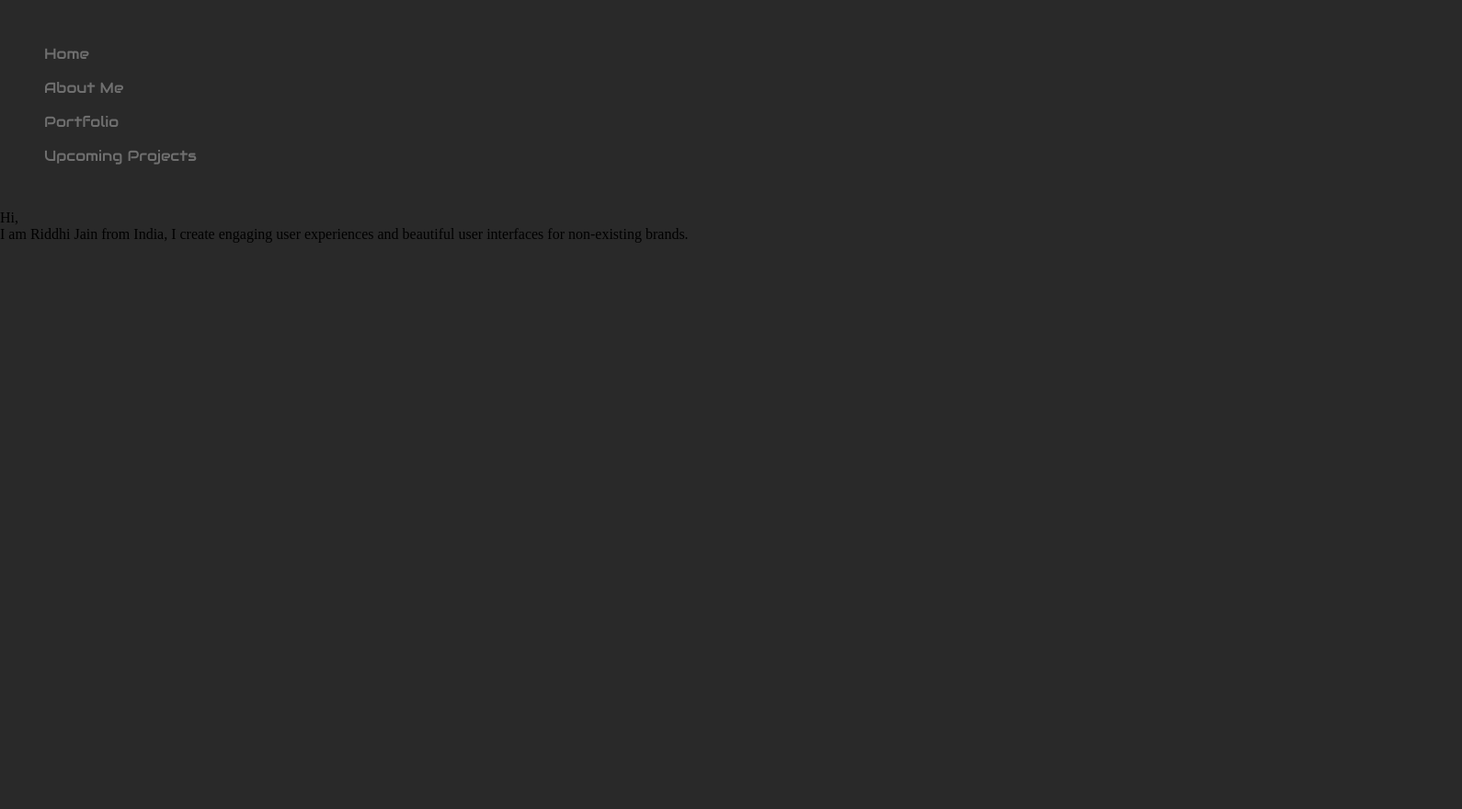
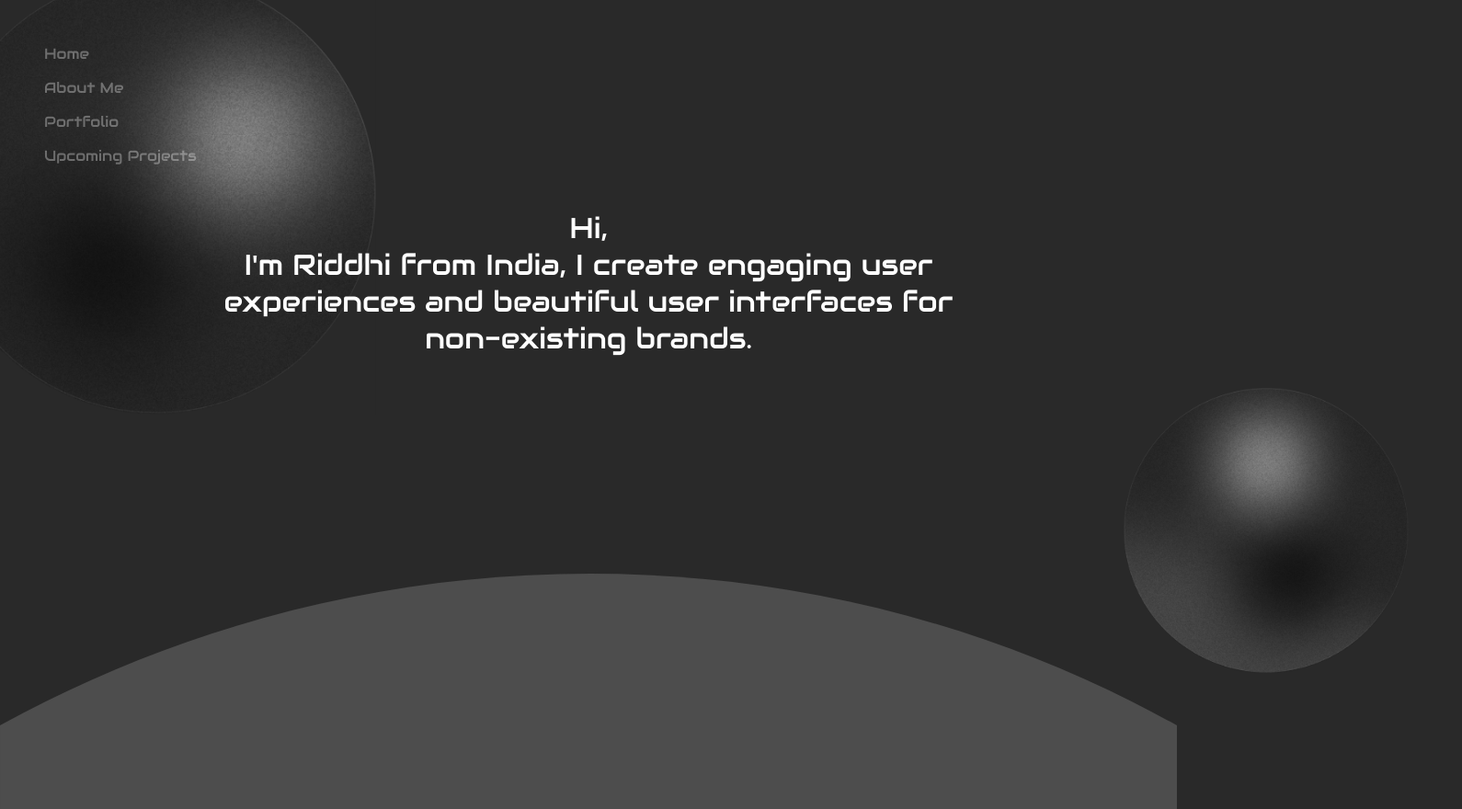
Before and after one commit to Adi15Jain/riddhi-portfolio, a plain HTML site: page about.html in a window 1280 px wide. Shown: the whole page at 92% size, 1590 px wide, since content can reach past the window. Before the commit the page ends 800 px from the top, so only its background shows below. Drawn offline with Linux system fonts and the light colour scheme.

Commit message:
Project Done

```diff
--- a/about.html
+++ b/about.html
@@ -22,9 +22,14 @@
             <li class="nav-item"><a href="uppro.html">Upcoming Projects</a></li>
         </ul>
     </nav>
-    <div id="abt">
+    <div class="abt">
         <p>Hi,</p>
-        <p>I am Riddhi Jain from India, I create engaging user experiences and beautiful user interfaces for non-existing brands.</p>
+        <p>I'm Riddhi from India, I create engaging user</p>
+        <p>experiences and beautiful user interfaces for </p>
+        <p>non-existing brands.</p>
     </div>
+    <img src="imgs/About Me/Rectangle 53.svg" class="rect53">
+    <img src="imgs/About Me/Group 92.png" class="rect2">
+    <img src="imgs/About Me/Group 93.png" class="rect1">
 </body>
 </html>
--- a/styles.css
+++ b/styles.css
@@ -94,20 +94,21 @@ a {
 
 .images {
     width: 100vw;
-    height: 54vh;
+    height: 65vh;
     position: absolute;
-    /* padding: 1.5rem; */
+    padding: 1.5rem;
     left: 0;
     bottom: 30px;
     display: flex;
     justify-content: space-between;
-
 }
 
 .img-button {
     height: 100%;
     width: 33.33%;
     padding: 0.5rem;
+    display: flex;
+    justify-content: center;
 }
 
 .cateportf {
@@ -122,6 +123,44 @@ a {
     color: #FFFFFF;
 }
 
+.abt {
+    /* position: absolute; */
+    text-align: center;
+    top: 47.42%;
+    left: 50%;
+    font-family: 'Audiowide';
+    font-style: normal;
+    font-weight: 400;
+    font-size: 31.2406px;
+    color: #FFFFFF;
+}
+
+.rect53 {
+    position: absolute;
+    width: 100vw;
+    bottom: -10vh;
+    left: 0;
+    z-index: -1;
+}
+
+.rect1 {
+    position: absolute;
+    top: -5vh;
+    left: -5vh;
+    transform: scale(.9);
+    z-index: -1;
+    background-color: #292929;
+    color: #292929;
+}
+
+.rect2 {
+    position: absolute;
+    left: 140vh;
+    top: 40vh;
+    transform: scale(0.83);
+    /* transform: rotate(-57.87deg); */
+}
+
 /* #main {
     position: absolute;
     width: 770px;
@@ -134,19 +173,8 @@ a {
 
 
 
-/* #abt {
-    position: absolute;
-    max-width: 844px;
-    text-align: center;
-    top: 40%;
-    left: 350px;
-    font-family: 'Audiowide';
-    font-style: normal;
-    font-weight: 400;
-    font-size: 31.2406px;
-    color: #FFFFFF;
-}
 
+/*
 #home {
     position: absolute;
 
```
Also changed, not shown: card-designs.html (added, +12 -0 lines), flyer-designs.html (added, +12 -0 lines), portf.html (+3 -3 lines), uiux-designs.html (added, +12 -0 lines), imgs/About Me/Ellipse 36 lt (1).svg (deleted), imgs/About Me/Ellipse 36 lt (2).svg (deleted), imgs/About Me/Group 92.png (added), imgs/About Me/Group 93.png (added), imgs/About Me/Group 93.svg (deleted), imgs/About Me/Rectangle 53, about.svg (deleted), imgs/About Me/Rectangle 53.svg (added), imgs/About Me/Rectangle left top, about.svg (deleted), imgs/About Me/Rectangle rotated, about.svg (deleted).
